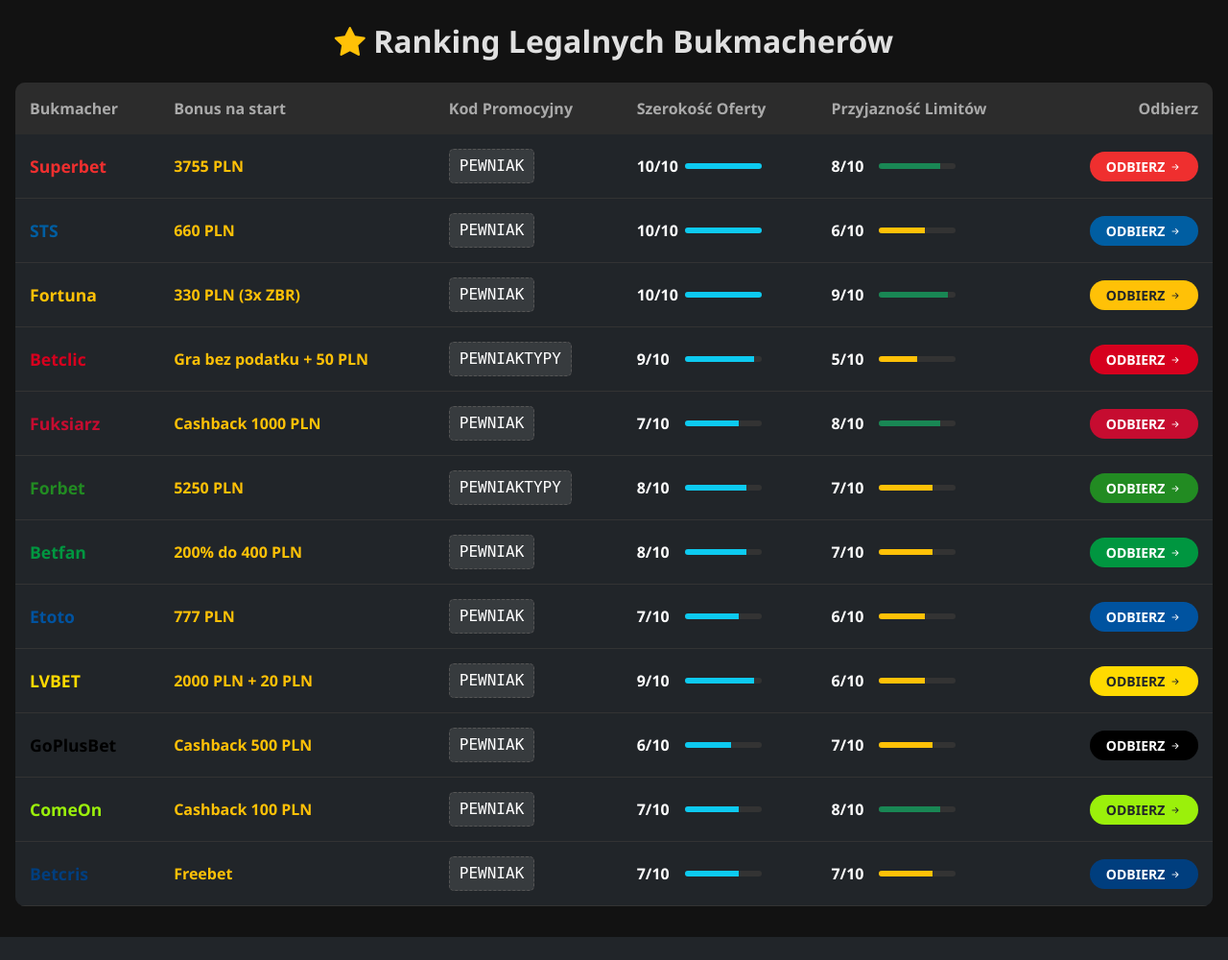
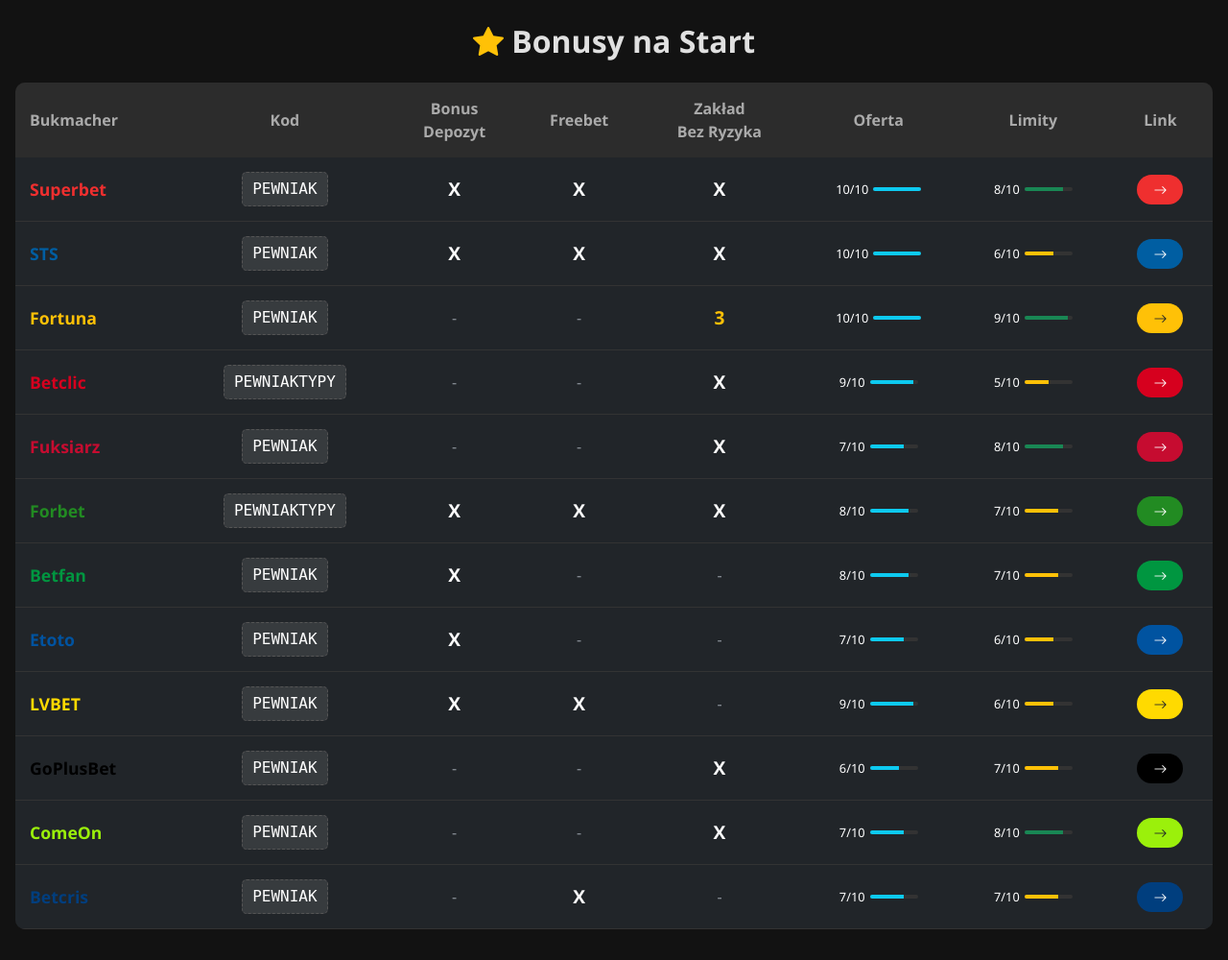
Before and after one commit to pewniaktypy/pewniaczek-pro, a Flask app: page /promocje in a window 1280 px wide. Shown: the part 74-1074 px from the top of the page at 96% size. Before the commit the page ends 1050 px from the top, so only its background shows below. Run offline with Flask 3, Linux system fonts and the light colour scheme.

Commit message:
Aktualizacja tabeli promocji na X

```diff
--- a/main.py
+++ b/main.py
@@ -13,7 +13,6 @@ import os
 try:
     from config import API_KEY
 except ImportError:
-    # Zabezpieczenie: jeśli brak pliku config, spróbuj pobrać ze zmiennych środowiskowych (dla bezpieczeństwa)
     API_KEY = os.environ.get("API_KEY", "BRAK_KLUCZA")
 
 app = Flask(__name__)
@@ -199,22 +198,58 @@ def lamaki():
     matches = [json.loads(r['data_json']) for r in rows]
     return render_template('lamaki.html', matches=pd.DataFrame(matches), today_date=now_pl.strftime('%Y-%m-%d'), tomorrow_date=(now_pl + timedelta(days=1)).strftime('%Y-%m-%d'), current_view=date_str)
 
-# --- PROMOCJE: DANE Z TWOJEGO EXCELA ---
+# --- PROMOCJE: TABELA Z KRZYŻYKAMI (X) ---
 @app.route('/promocje')
 def promocje():
     promos = [
-        {"name": "Superbet", "bonus": "3755 PLN", "code": "PEWNIAK", "offer_rating": 10, "limit_rating": 8, "url": "https://superbet.pl/rejestracja?bonus=PEWNIAK", "color": "#ef2f2f"},
-        {"name": "STS", "bonus": "660 PLN", "code": "PEWNIAK", "offer_rating": 10, "limit_rating": 6, "url": "https://record.stsaff.pl/_zgupHwwvAp7tzisnZM_GtWNd7ZgqdRLk/1/", "color": "#005ea2"},
-        {"name": "Fortuna", "bonus": "330 PLN (3x ZBR)", "code": "PEWNIAK", "offer_rating": 10, "limit_rating": 9, "url": "https://efortuna.pl", "color": "#ffc107", "text_dark": True},
-        {"name": "Betclic", "bonus": "Gra bez podatku + 50 PLN", "code": "PEWNIAKTYPY", "offer_rating": 9, "limit_rating": 5, "url": "https://betclic.pl/landing/partner?id=SWO_550_7A&zone=458", "color": "#d6001e"},
-        {"name": "Fuksiarz", "bonus": "Cashback 1000 PLN", "code": "PEWNIAK", "offer_rating": 7, "limit_rating": 8, "url": "https://fuksem.pl/pewniak", "color": "#c60c30"},
-        {"name": "Forbet", "bonus": "5250 PLN", "code": "PEWNIAKTYPY", "offer_rating": 8, "limit_rating": 7, "url": "https://www.iforbet.pl/rejestracja/040b9f4849?kod=PEWNIAKTYPY", "color": "#228b22"},
-        {"name": "Betfan", "bonus": "200% do 400 PLN", "code": "PEWNIAK", "offer_rating": 8, "limit_rating": 7, "url": "https://betfan.pl/lp/z4sfbmq4c4", "color": "#009640"},
-        {"name": "Etoto", "bonus": "777 PLN", "code": "PEWNIAK", "offer_rating": 7, "limit_rating": 6, "url": "https://rejestracja.etoto.pl/?btag=a_965b_417c_&siteid=965", "color": "#0053a0"},
-        {"name": "LVBET", "bonus": "2000 PLN + 20 PLN", "code": "PEWNIAK", "offer_rating": 9, "limit_rating": 6, "url": "https://m.lvbetpartners.pl/Redirect.aspx?mid=134&sid=1100&cid=&pid=&affid=656724", "color": "#ffda00", "text_dark": True},
-        {"name": "GoPlusBet", "bonus": "Cashback 500 PLN", "code": "PEWNIAK", "offer_rating": 6, "limit_rating": 7, "url": "https://www.goplusbet.pl/affiliates/?btag=pewniak", "color": "#000000"},
-        {"name": "ComeOn", "bonus": "Cashback 100 PLN", "code": "PEWNIAK", "offer_rating": 7, "limit_rating": 8, "url": "https://bit.ly/comeon-pewniak", "color": "#9bf00b", "text_dark": True},
-        {"name": "Betcris", "bonus": "Freebet", "code": "PEWNIAK", "offer_rating": 7, "limit_rating": 7, "url": "https://betcris.pl/affiliates/?btag=590141_l209166", "color": "#003e7e"}
+        {
+            "name": "Superbet", "code": "PEWNIAK", "url": "https://superbet.pl/rejestracja?bonus=PEWNIAK", "color": "#ef2f2f",
+            "deposit": "X", "freebet": "X", "risk_free": "X", "offer_rating": 10, "limit_rating": 8
+        },
+        {
+            "name": "STS", "code": "PEWNIAK", "url": "https://record.stsaff.pl/_zgupHwwvAp7tzisnZM_GtWNd7ZgqdRLk/1/", "color": "#005ea2",
+            "deposit": "X", "freebet": "X", "risk_free": "X", "offer_rating": 10, "limit_rating": 6
+        },
+        {
+            "name": "Fortuna", "code": "PEWNIAK", "url": "https://efortuna.pl", "color": "#ffc107", "text_dark": True,
+            "deposit": "", "freebet": "", "risk_free": "3", "offer_rating": 10, "limit_rating": 9
+        },
+        {
+            "name": "Betclic", "code": "PEWNIAKTYPY", "url": "https://betclic.pl/landing/partner?id=SWO_550_7A&zone=458", "color": "#d6001e",
+            "deposit": "", "freebet": "", "risk_free": "X", "offer_rating": 9, "limit_rating": 5
+        },
+        {
+            "name": "Fuksiarz", "code": "PEWNIAK", "url": "https://fuksem.pl/pewniak", "color": "#c60c30",
+            "deposit": "", "freebet": "", "risk_free": "X", "offer_rating": 7, "limit_rating": 8
+        },
+        {
+            "name": "Forbet", "code": "PEWNIAKTYPY", "url": "https://www.iforbet.pl/rejestracja/040b9f4849?kod=PEWNIAKTYPY", "color": "#228b22",
+            "deposit": "X", "freebet": "X", "risk_free": "X", "offer_rating": 8, "limit_rating": 7
+        },
+        {
+            "name": "Betfan", "code": "PEWNIAK", "url": "https://betfan.pl/lp/z4sfbmq4c4", "color": "#009640",
+            "deposit": "X", "freebet": "", "risk_free": "", "offer_rating": 8, "limit_rating": 7
+        },
+        {
+            "name": "Etoto", "code": "PEWNIAK", "url": "https://rejestracja.etoto.pl/?btag=a_965b_417c_&siteid=965", "color": "#0053a0",
+            "deposit": "X", "freebet": "", "risk_free": "", "offer_rating": 7, "limit_rating": 6
+        },
+        {
+            "name": "LVBET", "code": "PEWNIAK", "url": "https://m.lvbetpartners.pl/Redirect.aspx?mid=134&sid=1100&cid=&pid=&affid=656724", "color": "#ffda00", "text_dark": True,
+            "deposit": "X", "freebet": "X", "risk_free": "", "offer_rating": 9, "limit_rating": 6
+        },
+        {
+            "name": "GoPlusBet", "code": "PEWNIAK", "url": "https://www.goplusbet.pl/affiliates/?btag=pewniak", "color": "#000000",
+            "deposit": "", "freebet": "", "risk_free": "X", "offer_rating": 6, "limit_rating": 7
+        },
+        {
+            "name": "ComeOn", "code": "PEWNIAK", "url": "https://bit.ly/comeon-pewniak", "color": "#9bf00b", "text_dark": True,
+            "deposit": "", "freebet": "", "risk_free": "X", "offer_rating": 7, "limit_rating": 8
+        },
+        {
+            "name": "Betcris", "code": "PEWNIAK", "url": "https://betcris.pl/affiliates/?btag=590141_l209166", "color": "#003e7e",
+            "deposit": "", "freebet": "X", "risk_free": "", "offer_rating": 7, "limit_rating": 7
+        }
     ]
     return render_template('promocje.html', promos=promos)
 
--- a/templates/promocje.html
+++ b/templates/promocje.html
@@ -3,24 +3,33 @@
   <head>
     <meta charset="utf-8">
     <meta name="viewport" content="width=device-width, initial-scale=1">
-    <title>Promocje - Pewniaczek Pro</title>
+    <title>Promocje Bukmacherskie - Pewniaczek Pro</title>
     <link href="https://cdn.jsdelivr.net/npm/bootstrap@5.3.0/dist/css/bootstrap.min.css" rel="stylesheet">
     <link rel="stylesheet" href="https://cdn.jsdelivr.net/npm/bootstrap-icons@1.11.0/font/bootstrap-icons.css">
     <style>
         body { background-color: #121212; color: #e0e0e0; font-family: 'Segoe UI', sans-serif; }
         .table-promos { background-color: #1e1e1e; border-radius: 10px; overflow: hidden; }
-        .table-promos th { background-color: #2c2c2c; color: #aaa; border: none; padding: 15px; }
-        .table-promos td { border-color: #333; vertical-align: middle; padding: 15px; }
-        .bookie-name { font-weight: bold; font-size: 1.1rem; }
-        .bonus-highlight { color: #ffc107; font-weight: bold; }
-        .code-box { background: rgba(255, 255, 255, 0.1); padding: 5px 10px; border-radius: 5px; font-family: monospace; color: #fff; border: 1px dashed #555; display: inline-block; }
-        .rating-box { display: flex; align-items: center; gap: 5px; }
-        .rating-val { font-weight: bold; width: 45px; }
-        .progress { height: 6px; width: 80px; background-color: #333; }
+        .table-promos th { background-color: #2c2c2c; color: #aaa; border: none; padding: 15px; text-align: center; vertical-align: middle; }
+        .table-promos td { border-color: #333; vertical-align: middle; padding: 15px; text-align: center; }
+        .bookie-name { font-weight: bold; font-size: 1.1rem; text-align: left; display: block; }
+        .bonus-mark { font-weight: bold; font-size: 1.2rem; color: #fff; }
+        .bonus-number { font-weight: bold; font-size: 1.2rem; color: #ffc107; }
+        .code-box {
+            background: rgba(255, 255, 255, 0.1);
+            padding: 5px 10px;
+            border-radius: 5px;
+            font-family: monospace;
+            color: #fff;
+            border: 1px dashed #555;
+            display: inline-block;
+        }
+        .rating-box { display: flex; align-items: center; justify-content: center; gap: 5px; font-size: 0.8rem; }
+        .progress { height: 4px; width: 50px; background-color: #333; }
         .btn-claim { font-weight: bold; border-radius: 20px; transition: transform 0.2s; white-space: nowrap; }
         .btn-claim:hover { transform: scale(1.05); filter: brightness(1.1); }
         .nav-pills .nav-link.active { background-color: #0d6efd; }
         .nav-pills .nav-link { color: #aaa; }
+        .col-left { text-align: left !important; }
     </style>
   </head>
   <body>
@@ -32,26 +41,59 @@
                 <li class="nav-item"><a href="/promocje" class="nav-link active">Promocje</a></li>
             </ul>
         </header>
-        <h2 class="text-center mb-4 fw-bold"><i class="bi bi-star-fill text-warning"></i> Ranking Legalnych Bukmacherów</h2>
+
+        <h2 class="text-center mb-4 fw-bold"><i class="bi bi-star-fill text-warning"></i> Bonusy na Start</h2>
+
         <div class="table-responsive">
             <table class="table table-dark table-hover table-promos">
                 <thead>
                     <tr>
-                        <th>Bukmacher</th><th>Bonus na start</th><th>Kod Promocyjny</th>
-                        <th class="d-none d-md-table-cell">Szerokość Oferty</th>
-                        <th class="d-none d-md-table-cell">Przyjazność Limitów</th>
-                        <th class="text-end">Odbierz</th>
+                        <th class="col-left">Bukmacher</th>
+                        <th>Kod</th>
+                        <th>Bonus<br>Depozyt</th>
+                        <th>Freebet</th>
+                        <th>Zakład<br>Bez Ryzyka</th>
+                        <th class="d-none d-md-table-cell">Oferta</th>
+                        <th class="d-none d-md-table-cell">Limity</th>
+                        <th>Link</th>
                     </tr>
                 </thead>
                 <tbody>
                     {% for p in promos %}
                     <tr>
-                        <td><span class="bookie-name" style="color: {{ p.color }}">{{ p.name }}</span></td>
-                        <td><span class="bonus-highlight">{{ p.bonus }}</span></td>
-                        <td><span class="code-box">{{ p.code }}</span></td>
-                        <td class="d-none d-md-table-cell"><div class="rating-box"><span class="rating-val">{{ p.offer_rating }}/10</span><div class="progress"><div class="progress-bar bg-info" style="width: {{ p.offer_rating * 10 }}%"></div></div></div></td>
-                        <td class="d-none d-md-table-cell"><div class="rating-box"><span class="rating-val">{{ p.limit_rating }}/10</span><div class="progress"><div class="progress-bar bg-{{ 'success' if p.limit_rating >= 8 else 'warning' }}" style="width: {{ p.limit_rating * 10 }}%"></div></div></div></td>
-                        <td class="text-end"><a href="{{ p.url }}" target="_blank" class="btn btn-claim btn-sm px-3 {{ 'text-dark' if p.text_dark else 'text-white' }}" style="background-color: {{ p.color }}">ODBIERZ <i class="bi bi-arrow-right-short"></i></a></td>
+                        <td class="col-left">
+                            <span class="bookie-name" style="color: {{ p.color }}">{{ p.name }}</span>
+                        </td>
+                        <td>
+                            <span class="code-box">{{ p.code }}</span>
+                        </td>
+                        <td>
+                            {% if p.deposit == "X" %}<span class="bonus-mark">X</span>{% elif p.deposit %}<span class="bonus-number">{{ p.deposit }}</span>{% else %}<span class="text-muted">-</span>{% endif %}
+                        </td>
+                        <td>
+                            {% if p.freebet == "X" %}<span class="bonus-mark">X</span>{% elif p.freebet %}<span class="bonus-number">{{ p.freebet }}</span>{% else %}<span class="text-muted">-</span>{% endif %}
+                        </td>
+                        <td>
+                            {% if p.risk_free == "X" %}<span class="bonus-mark">X</span>{% elif p.risk_free %}<span class="bonus-number">{{ p.risk_free }}</span>{% else %}<span class="text-muted">-</span>{% endif %}
+                        </td>
+
+                        <td class="d-none d-md-table-cell">
+                            <div class="rating-box">
+                                <span>{{ p.offer_rating }}/10</span>
+                                <div class="progress"><div class="progress-bar bg-info" style="width: {{ p.offer_rating * 10 }}%"></div></div>
+                            </div>
+                        </td>
+                        <td class="d-none d-md-table-cell">
+                            <div class="rating-box">
+                                <span>{{ p.limit_rating }}/10</span>
+                                <div class="progress"><div class="progress-bar bg-{{ 'success' if p.limit_rating >= 8 else 'warning' }}" style="width: {{ p.limit_rating * 10 }}%"></div></div>
+                            </div>
+                        </td>
+                        <td>
+                            <a href="{{ p.url }}" target="_blank" class="btn btn-claim btn-sm px-3 {{ 'text-dark' if p.text_dark else 'text-white' }}" style="background-color: {{ p.color }}">
+                                <i class="bi bi-arrow-right"></i>
+                            </a>
+                        </td>
                     </tr>
                     {% endfor %}
                 </tbody>
```
